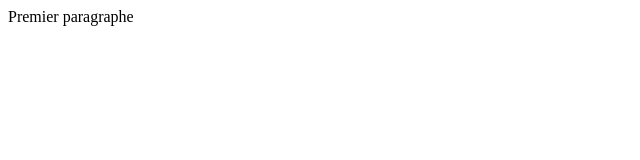
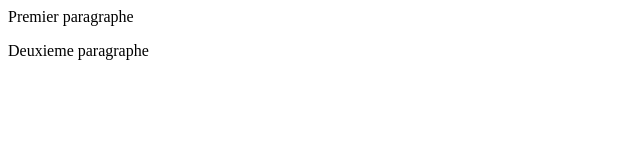
Before and after one commit to UNHARMED/SecRepo2, a plain HTML site: page index.html in a window 1280 px wide. Shown: the whole page, without its empty margins (0-640 px from the left). Drawn offline with Linux system fonts and the light colour scheme.

Commit message:
html2para

```diff
--- a/index.html
+++ b/index.html
@@ -8,6 +8,6 @@
 <body>
 
 	<p>Premier paragraphe</p>
-
+	<p>Deuxieme paragraphe</p>
 </body>
 </html>
```
